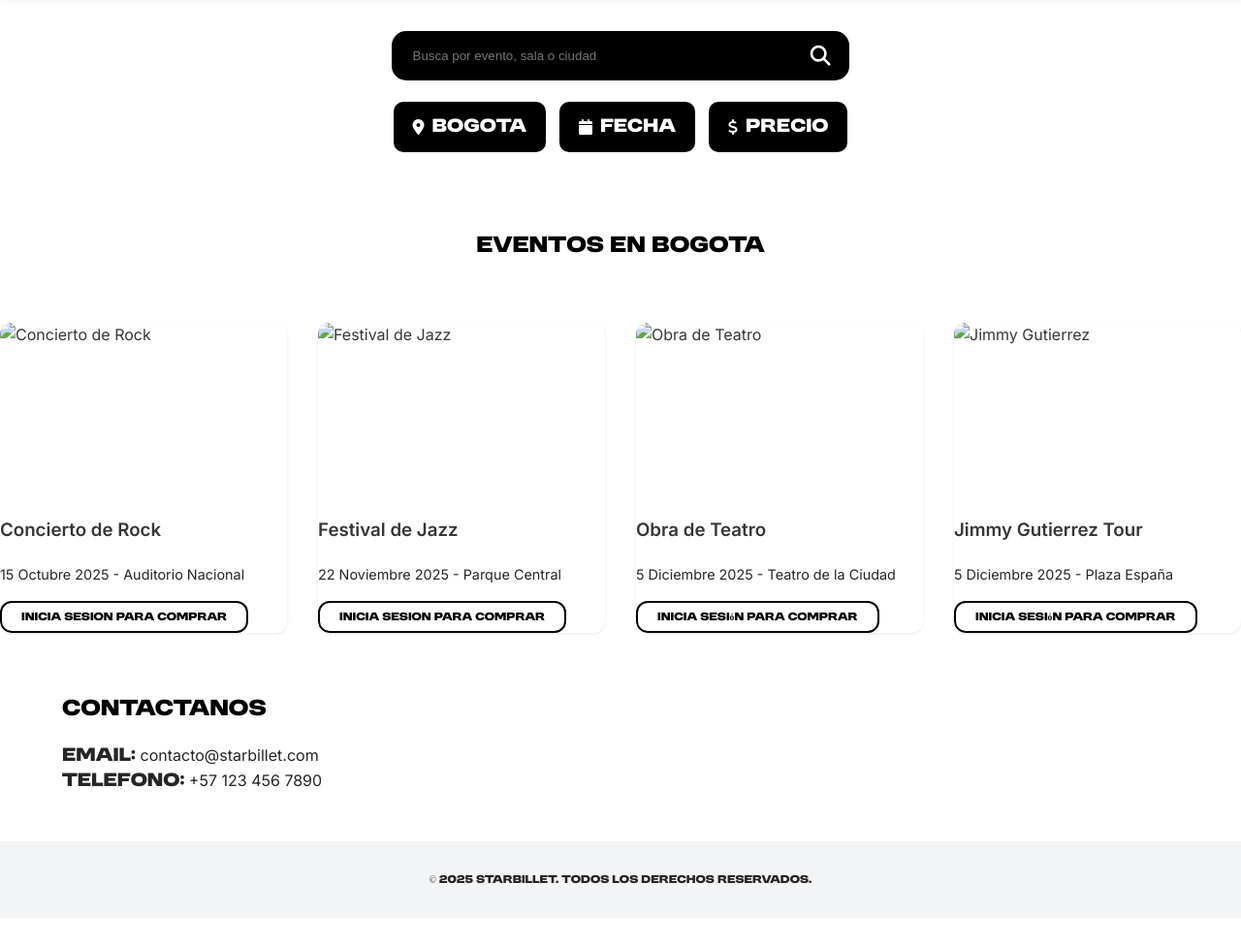
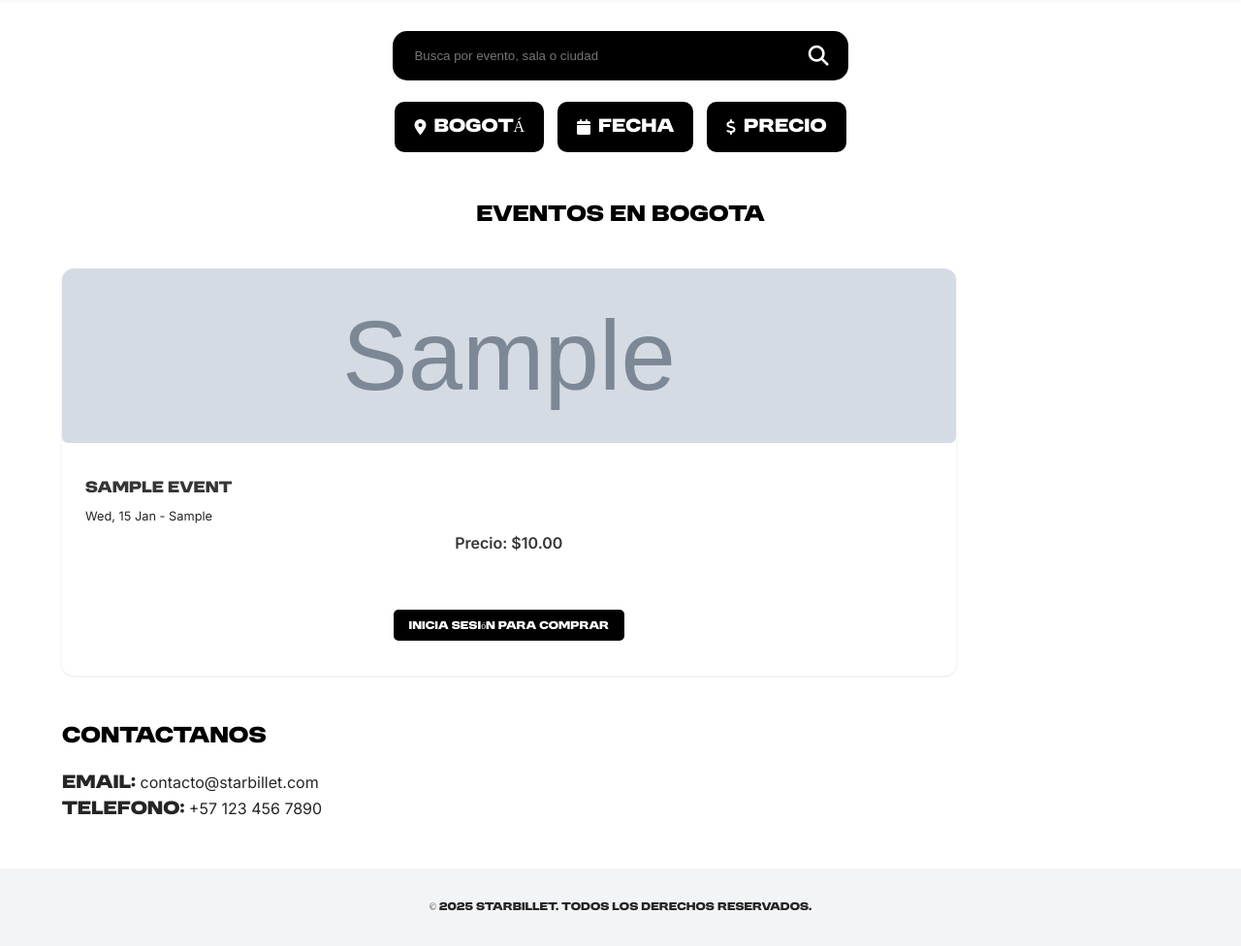
Before and after one commit to k1tkam/StarBillet, a PHP site: page /events.php in a window 1280 px wide. Shown: the part 82-1058 px from the top of the page at 97% size. Before the commit the page ends 994 px from the top, so only its background shows below. Run offline with PHP 8.4, Linux system fonts and the light colour scheme; tables that the repository leaves empty or names only in its code hold one stand-in row (values such as "Sample post"); grey boxes marked "Sample" are stand-in pictures; some libraries are stand-ins or nearby versions.

Commit message:
Update events.php

```diff
--- a/events.php
+++ b/events.php
@@ -1,9 +1,19 @@
 <?php
+require_once 'database.php';
 session_start();
 
-// Verificar si el usuario está logueado
+// Verifica si el usuario ha iniciado sesión
 $is_logged_in = isset($_SESSION['user_id']);
 $user_email = $is_logged_in ? $_SESSION['user_email'] : '';
+
+// Obtener todos los eventos de la base de datos
+try {
+    $pdo = getDBConnection();
+    $stmt = $pdo->query("SELECT * FROM events ORDER BY date ASC");
+    $events = $stmt->fetchAll();
+} catch (PDOException $e) {
+    die("Error al obtener los eventos: " . $e->getMessage());
+}
 ?>
 <!DOCTYPE html>
 <html lang="es">
@@ -39,7 +49,7 @@ $user_email = $is_logged_in ? $_SESSION['user_email'] : '';
             </div></a>
             </div>
             <div class="nav-links" role="menu" style="display: flex; align-items: center; gap: 1rem;">
-                <a href="#events" role="menuitem" tabindex="0">Eventos</a>
+                <a href="events.php" role="menuitem" tabindex="0">Eventos</a>
                 <a href="contacto.php" role="menuitem" tabindex="0">Contactanos</a>
                 <?php if ($is_logged_in): ?>
                     <span style="color: var(--color-text-muted); font-size: 0.9rem;">
@@ -75,7 +85,7 @@ $user_email = $is_logged_in ? $_SESSION['user_email'] : '';
             <i class="fas fa-search"></i>
         </div>
         <div class="filters">
-            <button onclick="openCityModal()"><i class="fas fa-location-dot"></i> BOGOTA</button>
+            <button onclick="openCityModal()"><i class="fas fa-location-dot"></i> BOGOTÁ</button>
             <button onclick="openDateModal()"><i class="fas fa-calendar"></i> FECHA</button>
             <button onclick="openPriceModal()"><i class="fas fa-dollar-sign"></i> PRECIO</button>
         </div>
@@ -225,67 +235,60 @@ $user_email = $is_logged_in ? $_SESSION['user_email'] : '';
 
 
 
-    <section>
+    <section class="ciudad-section">
     <div style="text-align: center; padding: 2rem 0;">
         <h2 id="selectedCityDisplay">Eventos en BOGOTA</h2>
     </div>
     </section>
 
-    <section id="events" class="container-event">
-            <div class="events">
-                <article class="card">
-                    <img src="" alt="Concierto de Rock" />
-                    <div class="card-content-event">
-                        <h3>Concierto de Rock</h3>
-                        <div class="date-location">15 Octubre 2025 - Auditorio Nacional</div>
+    <section id="events" class="container-events">
+    <div class="eventus">
+        <?php if (count($events) > 0): ?>
+            <?php foreach ($events as $event): ?>
+                <article class="card" style="min-height: 420px; display: flex; flex-direction: column; justify-content: space-between;">
+                    <img src="<?= htmlspecialchars($event['image_url']) ?>" alt="<?= htmlspecialchars($event['name']) ?>" style="width: 100%; border-radius: 6px;" />
+                    <div class="card-content" style="margin-top: 0.75rem;">
+                        <h3 style="font-size: 0.85rem; font-weight: bold; margin-bottom: 0.5rem;">
+                            <?= htmlspecialchars($event['name']) ?>
+                        </h3>
+
+                        <div class="date-location" style="font-size: 0.8rem; font-weight: 500; margin-bottom: 0.3rem;">
+                            <?= date('D, d M', strtotime($event['date'])) ?> - <?= htmlspecialchars($event['venue']) ?>
+                        </div>
+
+                        <div class="price" style="font-size: 1rem; font-weight: bold; margin-bottom: 0.75rem; text-align: center;">
+                            <?= $event['price'] == 0 ? 'Desde Gratis' : 'Precio: $' . number_format($event['price'], 2) ?>
+                        </div>
+
                         <?php if ($is_logged_in): ?>
-                            <button class="btn-secondary">Comprar ahora</button>
+                            <button class="btn-secondary"
+                                style="padding: 0.6rem 1rem; font-size: 0.6rem; font-weight: 500;
+                                    background-color: #000; color: #fff; border: none; border-radius: 5px;
+                                    display: block; margin: 0 auto; margin-top: auto; margin-bottom: 0.75rem;
+                                    transition: background-color 0.3s, color 0.3s;"
+                                onmouseover="this.style.backgroundColor='#fff'; this.style.color='#000';"
+                                onmouseout="this.style.backgroundColor='#000'; this.style.color='#fff';">
+                                Comprar ahora
+                            </button>
                         <?php else: ?>
-                            <button class="btn-secondary" onclick="window.location.href='login.php'">Inicia sesion para
-                                comprar</button>
+                            <button class="btn-secondary"
+                                onclick="window.location.href='login.php'"
+                                style="padding: 0.6rem 1rem; font-size: 0.6rem; font-weight: 500;
+                                    background-color: #000; color: #fff; border: none; border-radius: 5px;
+                                    display: block; margin: 0 auto; margin-top: auto; margin-bottom: 0.75rem;
+                                    transition: background-color 0.3s, color 0.3s;"
+                                onmouseover="this.style.backgroundColor='#fff'; this.style.color='#000';"
+                                onmouseout="this.style.backgroundColor='#000'; this.style.color='#fff';">
+                                Inicia sesión para comprar
+                            </button>
                         <?php endif; ?>
                     </div>
                 </article>
-                <article class="card">
-                    <img src="" alt="Festival de Jazz" />
-                    <div class="card-content-event">
-                        <h3>Festival de Jazz</h3>
-                        <div class="date-location">22 Noviembre 2025 - Parque Central</div>
-                        <?php if ($is_logged_in): ?>
-                            <button class="btn-secondary">Comprar ahora</button>
-                        <?php else: ?>
-                            <button class="btn-secondary" onclick="window.location.href='login.php'">Inicia sesion para
-                                comprar</button>
-                        <?php endif; ?>
-                    </div>
-                </article>
-                <article class="card">
-                    <img src="" alt="Obra de Teatro" />
-                    <div class="card-content-event">
-                        <h3>Obra de Teatro</h3>
-                        <div class="date-location">5 Diciembre 2025 - Teatro de la Ciudad</div>
-                        <?php if ($is_logged_in): ?>
-                            <button class="btn-secondary">Comprar ahora</button>
-                        <?php else: ?>
-                            <button class="btn-secondary" onclick="window.location.href='login.php'">Inicia sesión para
-                                comprar</button>
-                        <?php endif; ?>
-                    </div>
-                </article>
-                <article class="card">
-                    <img src="" alt="Jimmy Gutierrez" />
-                    <div class="card-content-event">
-                        <h3>Jimmy Gutierrez Tour</h3>
-                        <div class="date-location">5 Diciembre 2025 - Plaza España</div>
-                        <?php if ($is_logged_in): ?>
-                            <button class="btn-secondary">Comprar ahora</button>
-                        <?php else: ?>
-                            <button class="btn-secondary" onclick="window.location.href='login.php'">Inicia sesión para
-                                comprar</button>
-                        <?php endif; ?>
-                    </div>
-                </article>
-            </div>
+            <?php endforeach; ?>
+        <?php else: ?>
+            <p>No se encontraron eventos con los filtros aplicados.</p>
+        <?php endif; ?>
+    </div>
     </section>
 
 
@@ -297,7 +300,7 @@ $user_email = $is_logged_in ? $_SESSION['user_email'] : '';
                 <span class="label">Telefono:</span> <a href="tel:+521234567890">+57 123 456 7890</a>
             </address>
 
-    </section>
+        </section>
 
         <footer>
         &copy; 2025 StarBillet. Todos los derechos reservados.
```
